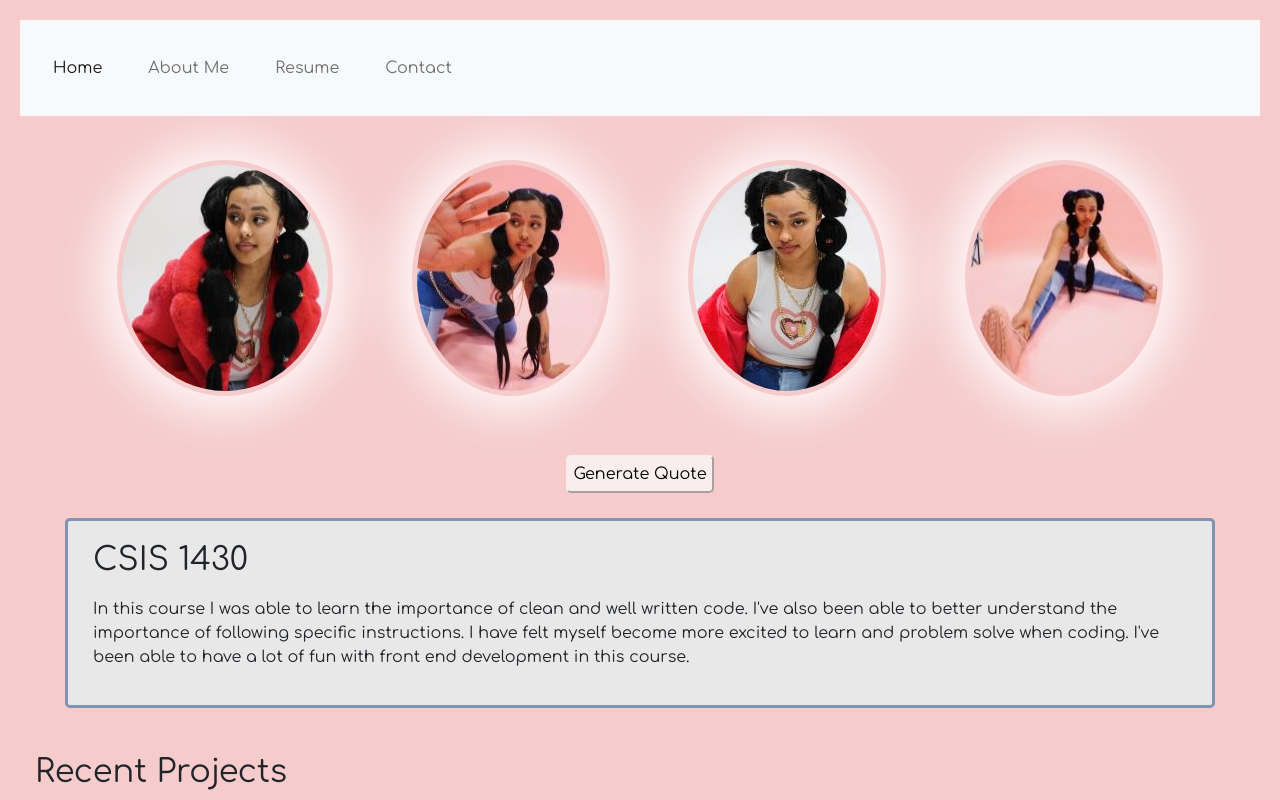
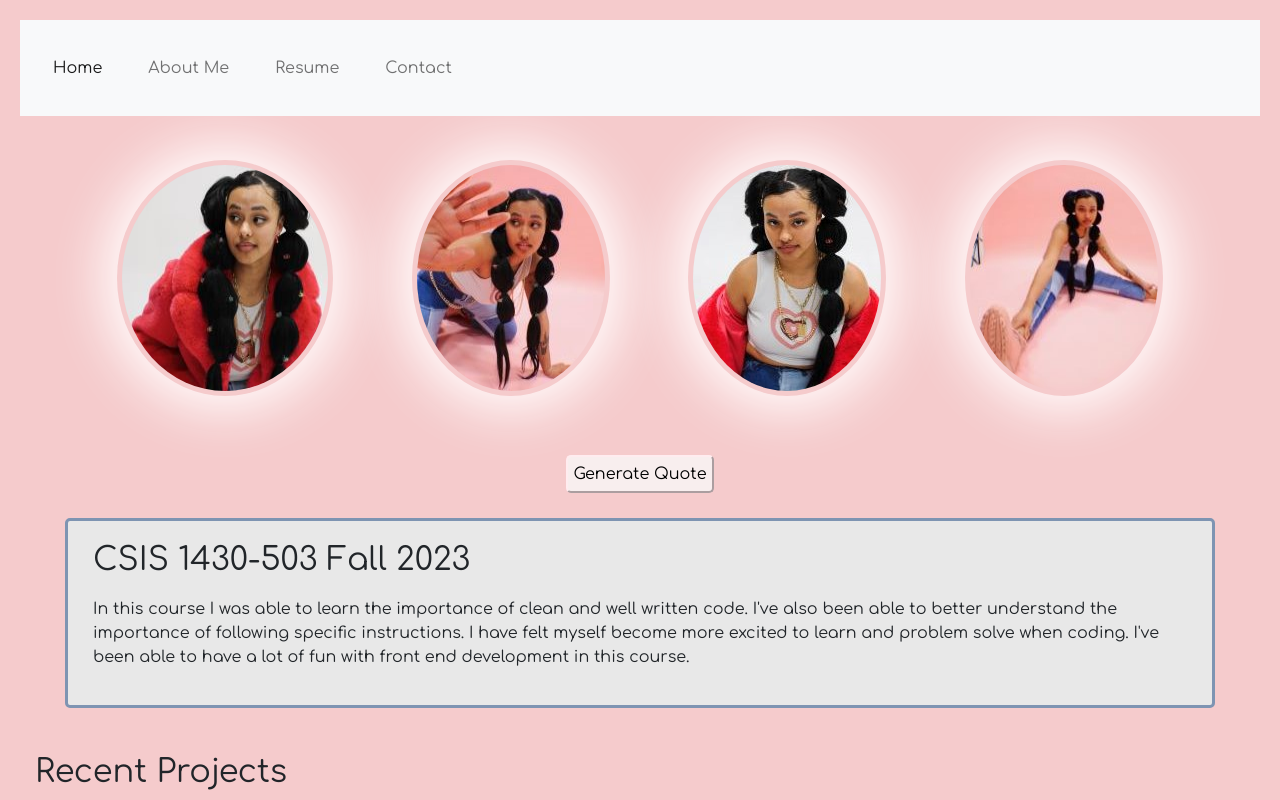
Before and after one commit to AubreyHatake/AubreyLamb, a plain HTML site: page index.html in a window 1280 px wide. Shown: the top 800 px of the page. Drawn offline with nearby package versions, Linux system fonts and the light colour scheme.

Commit message:
done fr this time

```diff
--- a/index.html
+++ b/index.html
@@ -42,7 +42,7 @@
       </div>
       <section class="classContainer">
         <div>
-          <h2>CSIS 1430</h2>
+          <h2>CSIS 1430-503 Fall 2023</h2>
           <p>In this course I was able to learn the importance of clean and well written code. I've also been able to better understand the importance of following specific instructions. I have felt myself become more excited to learn and problem solve when coding. I've been able to have a lot of fun with front end development in this course.</p>
         </div>
       </section>
```
